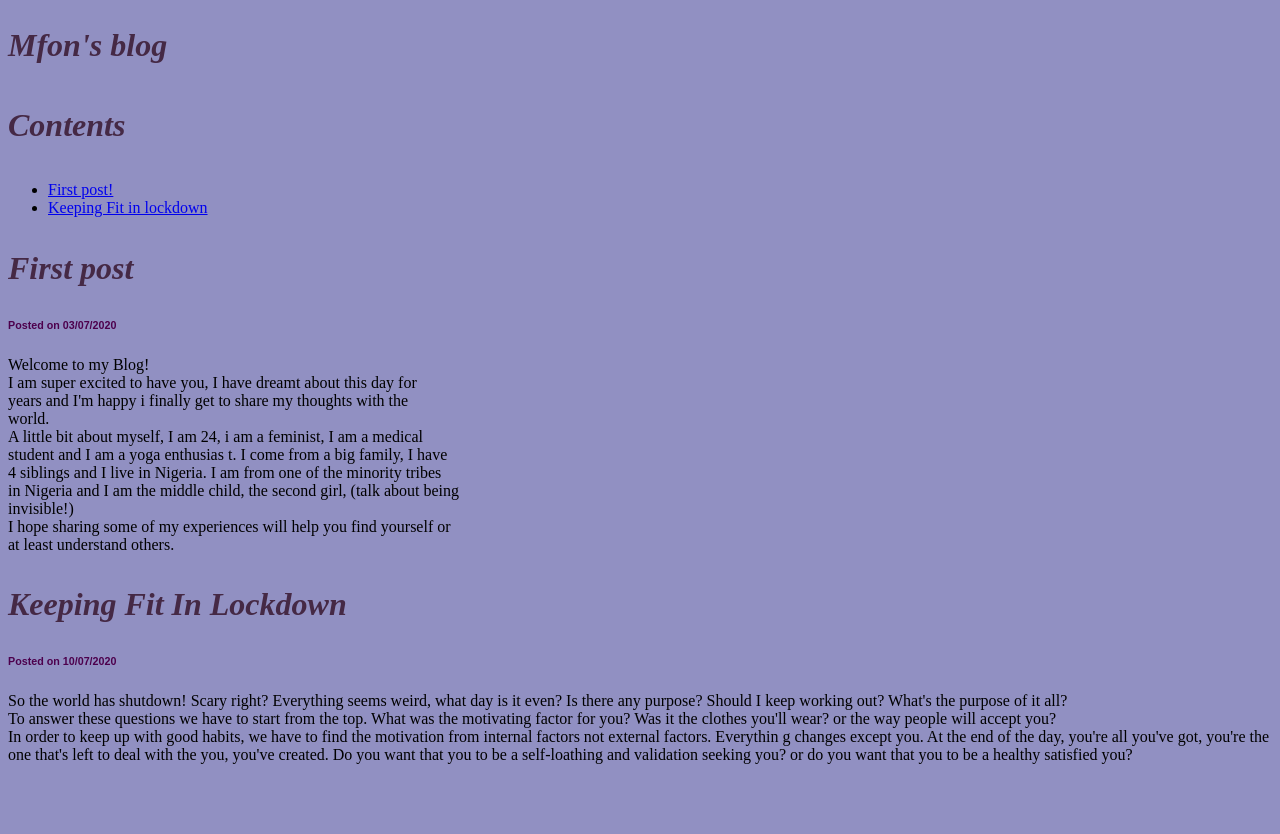
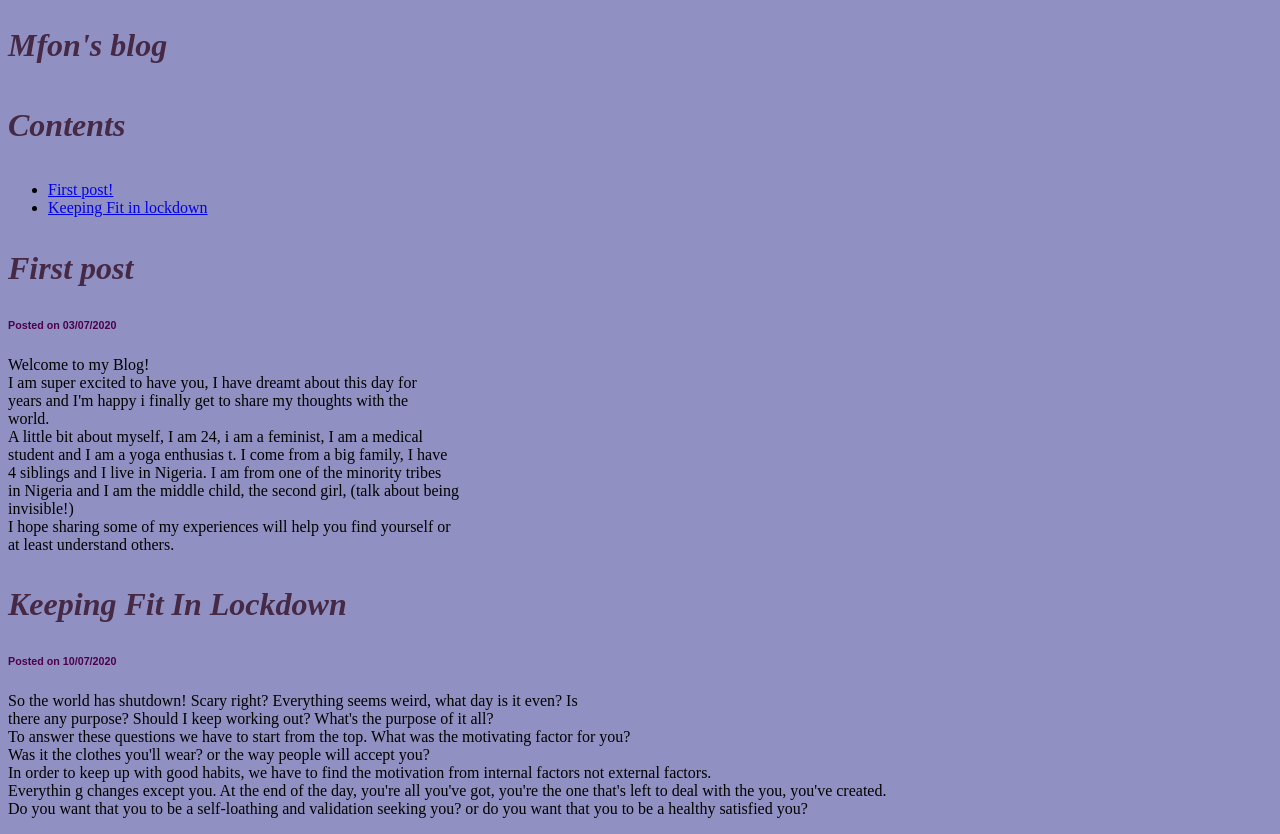
Before and after one commit to Mfonn/Mfonn.github.io, a plain HTML site: page index.html in a window 1280 px wide. Before the commit the page ends 800 px from the top, so only its background shows below. Drawn offline with Linux system fonts and the light colour scheme.

Commit message:
Update index.html

```diff
--- a/index.html
+++ b/index.html
@@ -40,7 +40,7 @@
 
         <h2 id="second_post" class = "heading">Keeping          Fit In Lockdown</h2>
         <h6 class = "posted">Posted on 10/07/2020</h6>
-        <p>So the world has shutdown! Scary right?              Everything seems weird, what day is it even? Is         there any purpose? Should I keep working out?           What's the purpose of it all? <br> To answer            these questions we have to start from the top.          What was the motivating factor for you? Was it          the clothes you'll wear? or the way people will         accept you? <br> In order to keep up with good          habits, we have to find the motivation from             internal factors not external factors. Everythin         g changes except you. At the end of the day,            you're all you've got, you're the one that's            left to deal with the you, you've created. Do           you want that you to be a self-loathing and             validation seeking you? or do you want that you         to be a healthy satisfied you?</p>
+        <p>So the world has shutdown! Scary right?              Everything seems weird, what day is it even? Is         <br>there any purpose? Should I keep working out?           What's the purpose of it all? <br> To answer            these questions we have to start from the top.          What was the motivating factor for you? <br>Was it          the clothes you'll wear? or the way people will         accept you? <br> In order to keep up with good          habits, we have to find the motivation from             internal factors not external factors.<br> Everythin         g changes except you. At the end of the day,            you're all you've got, you're the one that's            left to deal with the you, you've created.<br> Do           you want that you to be a self-loathing and             validation seeking you? or do you want that you         to be a healthy satisfied you?</p>
 
 
     </body>
```
